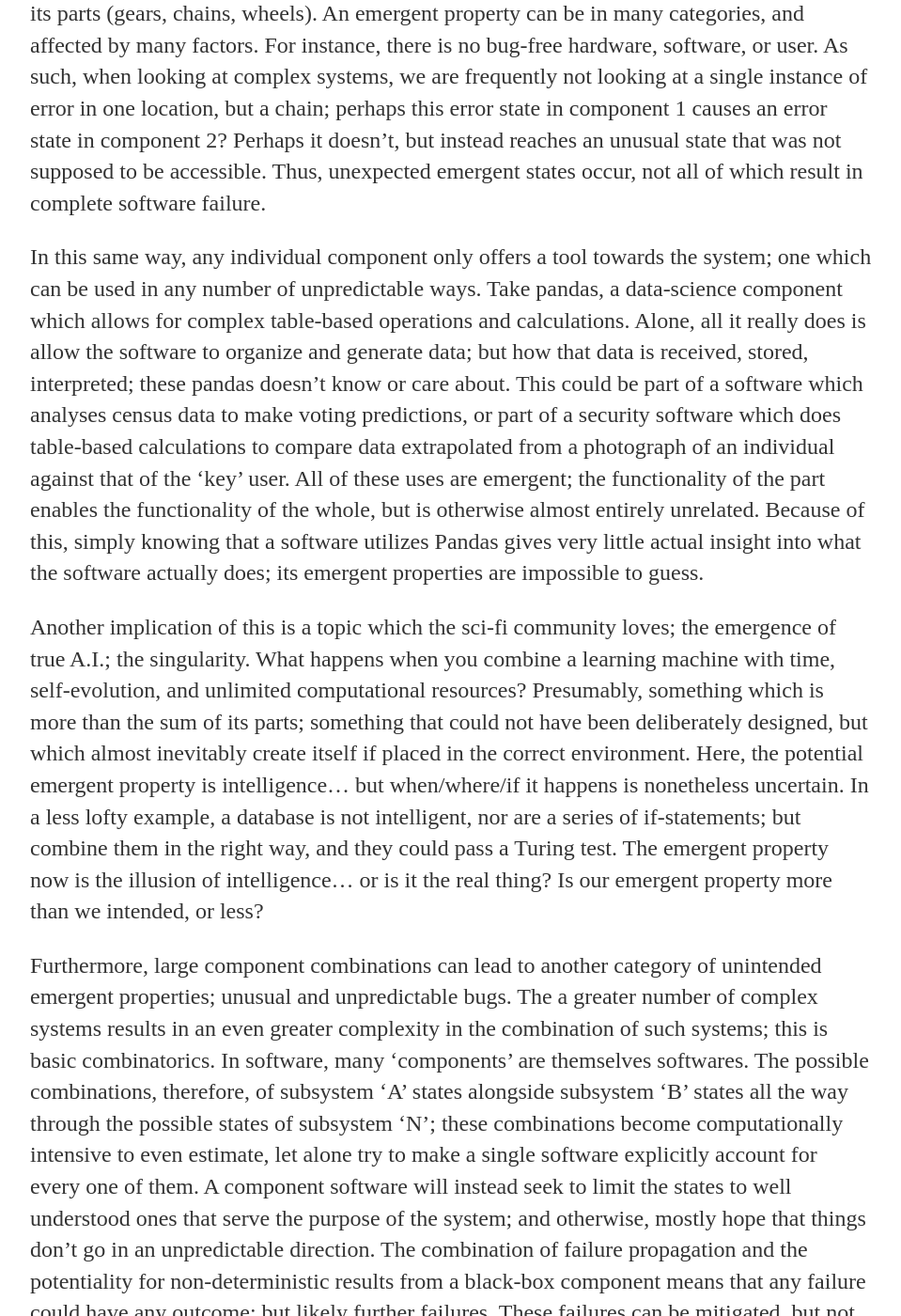
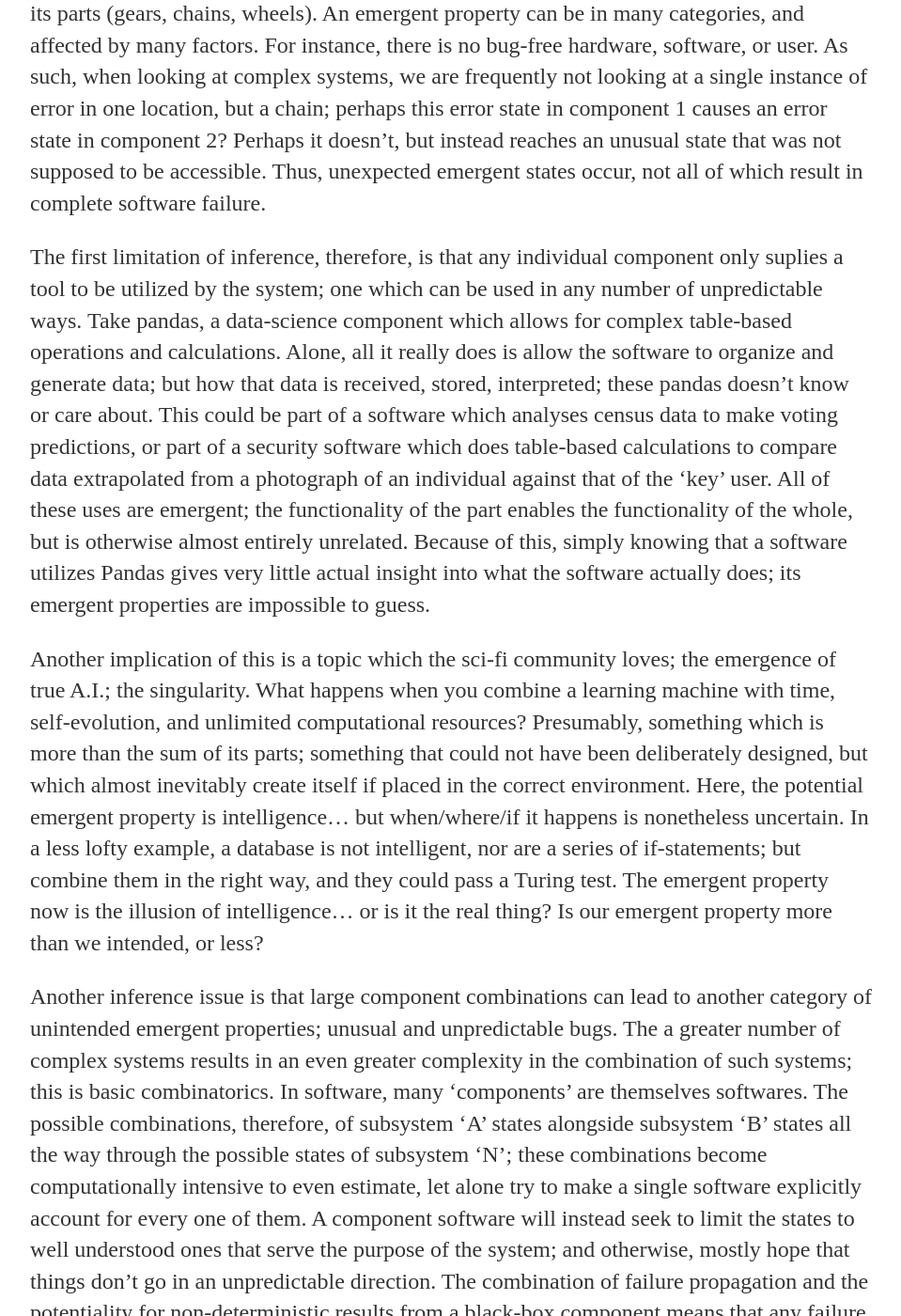
Before and after one commit to Quintuplin/quintuplin.github.io, a Jekyll site: the page built from _posts/2019-10-22-Chapter-19.md, in a window 1280 px wide and 1400 px high, scrolled down 661 px. Shown: the whole window at 94% size, without its empty margins (160-1119 px from the left). Built offline with Jekyll 4.4.1, drawn with Linux system fonts in a browser that asks for light colours; comment, search, counter and statistics services are not loaded; some of the changed text lies outside the part shown.

Commit message:
Update 2019-10-22-Chapter-19.md

```diff
--- a/_posts/2019-10-22-Chapter-19.md
+++ b/_posts/2019-10-22-Chapter-19.md
@@ -10,10 +10,10 @@ An emergent property is any property that a system has which its components do n
 
 The issue with the emergent properties of a system is that they are often fundamentally different than the properties of any of that system's components. The textbook uses a perfect example; the properties of a bike (transportation) are fundamentally different than those of its parts (gears, chains, wheels). An emergent property can be in many categories, and affected by many factors. For instance, there is no bug-free hardware, software, or user. As such, when looking at complex systems, we are frequently not looking at a single instance of error in one location, but a chain; perhaps this error state in component 1 causes an error state in component 2? Perhaps it doesn't, but instead reaches an unusual state that was not supposed to be accessible. Thus, unexpected emergent states occur, not all of which result in complete software failure.
 
-In this same way, any individual component only offers a tool towards the system; one which can be used in any number of unpredictable ways. Take pandas, a data-science component which allows for complex table-based operations and calculations. Alone, all it really does is allow the software to organize and generate data; but how that data is received, stored, interpreted; these pandas doesn't know or care about. This could be part of a software which analyses census data to make voting predictions, or part of a security software which does table-based calculations to compare data extrapolated from a photograph of an individual against that of the 'key' user. All of these uses are emergent; the functionality of the part enables the functionality of the whole, but is otherwise almost entirely unrelated. Because of this, simply knowing that a software utilizes Pandas gives very little actual insight into what the software actually does; its emergent properties are impossible to guess.
+The first limitation of inference, therefore, is that any individual component only suplies a tool to be utilized by the system; one which can be used in any number of unpredictable ways. Take pandas, a data-science component which allows for complex table-based operations and calculations. Alone, all it really does is allow the software to organize and generate data; but how that data is received, stored, interpreted; these pandas doesn't know or care about. This could be part of a software which analyses census data to make voting predictions, or part of a security software which does table-based calculations to compare data extrapolated from a photograph of an individual against that of the 'key' user. All of these uses are emergent; the functionality of the part enables the functionality of the whole, but is otherwise almost entirely unrelated. Because of this, simply knowing that a software utilizes Pandas gives very little actual insight into what the software actually does; its emergent properties are impossible to guess.
 
 Another implication of this is a topic which the sci-fi community loves; the emergence of true A.I.; the singularity. What happens when you combine a learning machine with time, self-evolution, and unlimited computational resources? Presumably, something which is more than the sum of its parts; something that could not have been deliberately designed, but which almost inevitably create itself if placed in the correct environment. Here, the potential emergent property is intelligence... but when/where/if it happens is nonetheless uncertain. In a less lofty example, a database is not intelligent, nor are a series of if-statements; but combine them in the right way, and they could pass a Turing test. The emergent property now is the illusion of intelligence... or is it the real thing? Is our emergent property more than we intended, or less?
 
-Furthermore, large component combinations can lead to another category of unintended emergent properties; unusual and unpredictable bugs. The a greater number of complex systems results in an even greater complexity in the combination of such systems; this is basic combinatorics. In software, many 'components' are themselves softwares. The possible combinations, therefore, of subsystem 'A' states alongside subsystem 'B' states all the way through the possible states of subsystem 'N'; these combinations become computationally intensive to even estimate, let alone try to make a single software explicitly account for every one of them. A component software will instead seek to limit the states to well understood ones that serve the purpose of the system; and otherwise, mostly hope that things don't go in an unpredictable direction. The combination of failure propagation and the potentiality for non-deterministic results from a black-box component means that any failure could have any outcome; but likely further failures. These failures can be mitigated, but not entirely prevented. Such a system could accurately be described as "putting bees in a box and waiting for honey", as you can't control any individual element, but if you set up the environment correctly you will still likely get the intended result.
+Another inference issue is that large component combinations can lead to another category of unintended emergent properties; unusual and unpredictable bugs. The a greater number of complex systems results in an even greater complexity in the combination of such systems; this is basic combinatorics. In software, many 'components' are themselves softwares. The possible combinations, therefore, of subsystem 'A' states alongside subsystem 'B' states all the way through the possible states of subsystem 'N'; these combinations become computationally intensive to even estimate, let alone try to make a single software explicitly account for every one of them. A component software will instead seek to limit the states to well understood ones that serve the purpose of the system; and otherwise, mostly hope that things don't go in an unpredictable direction. The combination of failure propagation and the potentiality for non-deterministic results from a black-box component means that any failure could have any outcome; but likely further failures. These failures can be mitigated, but not entirely prevented. Such a system could accurately be described as "putting bees in a box and waiting for honey", as you can't control any individual element, but if you set up the environment correctly you will still likely get the intended result.
 
 This uncertainty is further exacerbated by the black-box mentality. On the one hand, trying to understand every component is a complete waste of time and energy. On the other, not knowing how a component works (and doesn't) might lead to finding a flaw at the worst possible time; possibly after deployment, when one of the aforementioned unexpected state combinations occur. At the same time, as softwares grow in complexity, so too do components; any individual component utilized by your software might itself be made up of many more other components which you know nothing about. The potential depth of this recursion has no limit. This, combined with *7+-2*, means that trying to understand every component, state, combination, and sub-component is a fool's errand. Ultimately, the best you can do is test the things that you intend to use so that you have a *hope* of understanding some of the most predictable unusual states, and hope that the ones you have missed don't occur; or at least don't occur too often.
```
